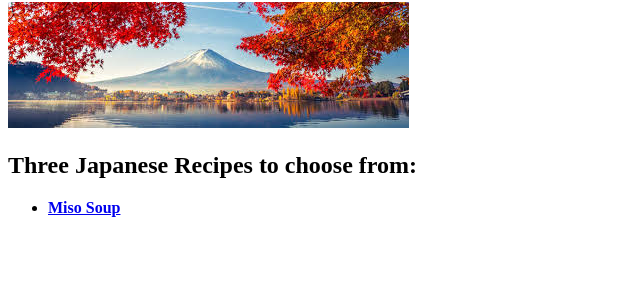
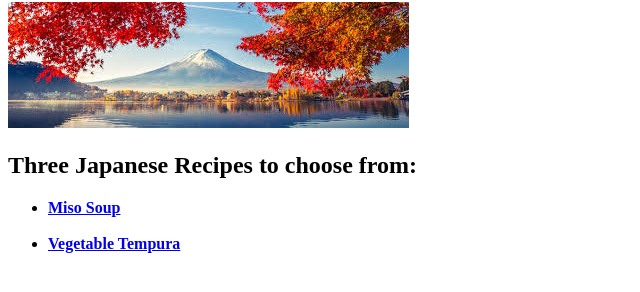
Before and after one commit to ElecTdan/odin-recipes, a plain HTML site: page index.html in a window 1280 px wide. Shown: the part 78-370 px from the top of the page, without its empty margins (0-640 px from the left). Drawn offline with Linux system fonts and the light colour scheme.

Commit message:
Add links to recipe pages back to index
Also add link to veg-tempura in index

```diff
--- a/index.html
+++ b/index.html
@@ -16,8 +16,11 @@
 
     <h2>Three <strong>Japanese Recipes</strong> to choose from:</h2>
 
+    <!-- Add structure to link list-->
+
     <ul>
-        <li><a href="./recipes/miso-soup.html"><strong>Miso Soup</strong></a></li>
+        <li><a href="./recipes/miso-soup.html"><strong>Miso Soup</strong></a></li><br>
+        <li><a href="./recipes/veg-tempura.html"><strong>Vegetable Tempura</strong></a></li>
     </ul>
 </body>
 </html>
```
Also changed, not shown: recipes/miso-soup.html (+2 -2 lines), recipes/veg-tempura.html (+2 -0 lines).
